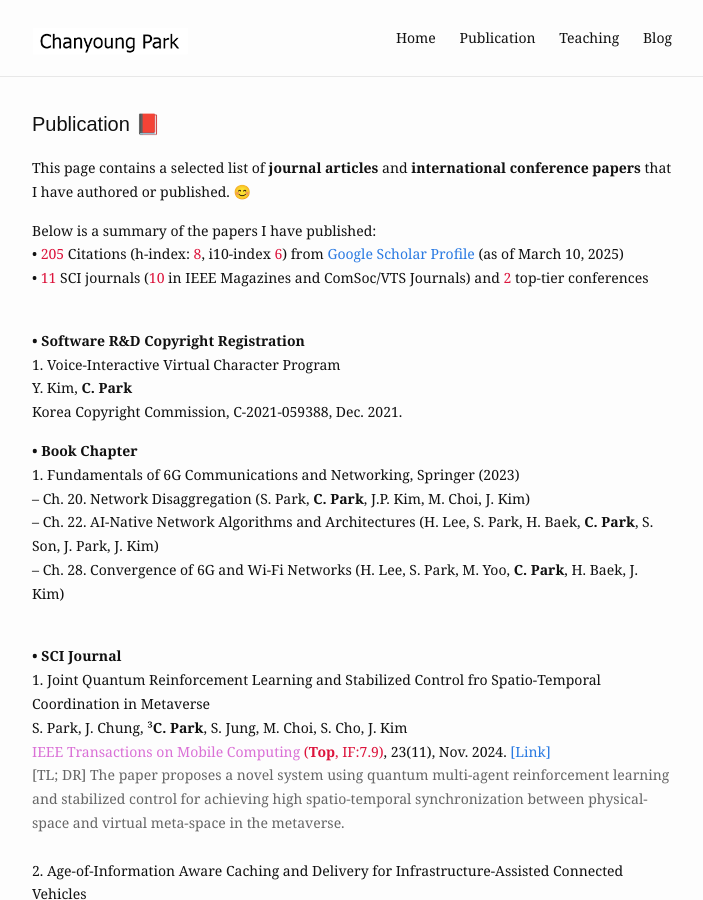
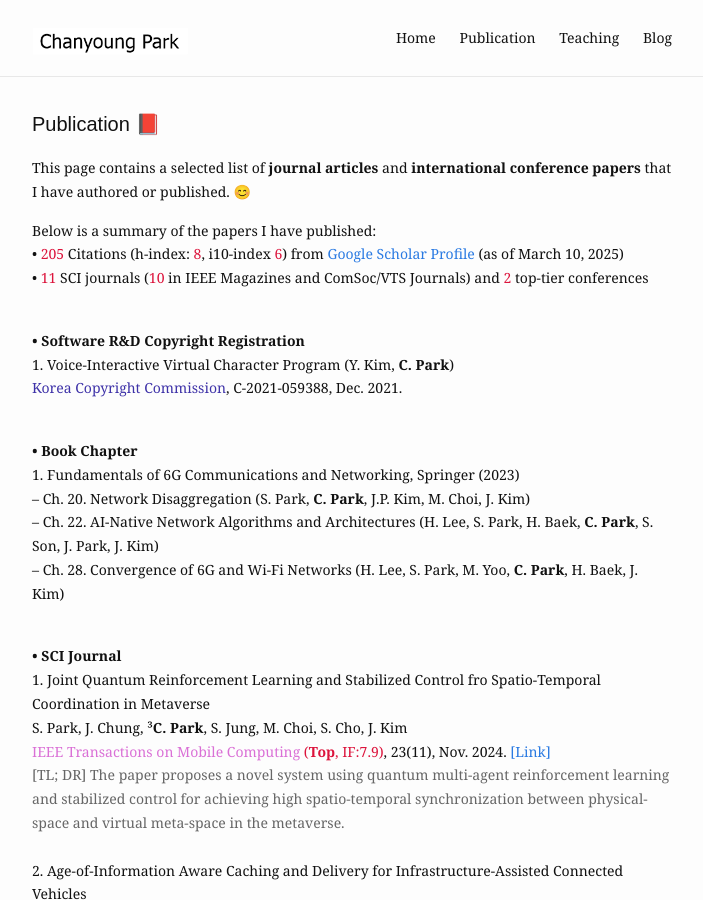
Before and after one commit to cosdeneb/cosdeneb.github.io, a Jekyll site: the page built from publication.md, in a window 1280 px wide and 900 px high. Shown: the whole window, without its empty margins (288-991 px from the left). Built offline with Jekyll 4.4.1, drawn with Linux system fonts in a browser that asks for light colours.

Commit message:
Update publication.md

```diff
--- a/publication.md
+++ b/publication.md
@@ -14,9 +14,8 @@ Below is a summary of the papers I have published: <br/>
 
 <p>
   <b>• Software R&D Copyright Registration</b> <br/>
-  1. Voice-Interactive Virtual Character Program<br/>
-  Y. Kim, <b>C. Park</b> <br/>
-  Korea Copyright Commission, C-2021-059388, Dec. 2021.
+  1. Voice-Interactive Virtual Character Program (Y. Kim, <b>C. Park</b>) <br/>
+  <font color='#3e32a8'>Korea Copyright Commission</font>, C-2021-059388, Dec. 2021. <br/>
   <br/>
 </p>
 
```
